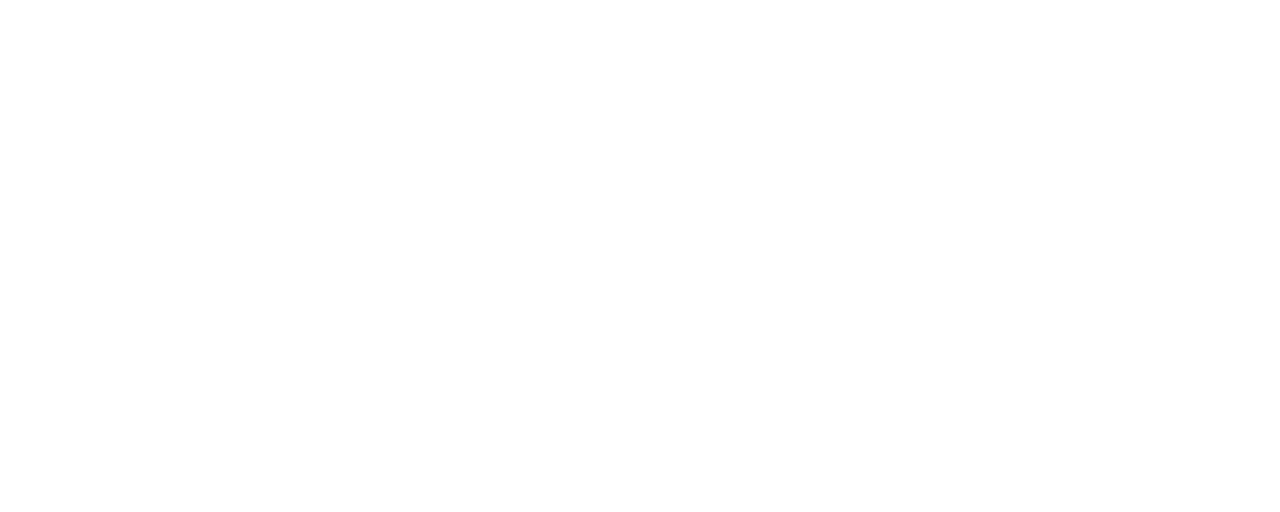
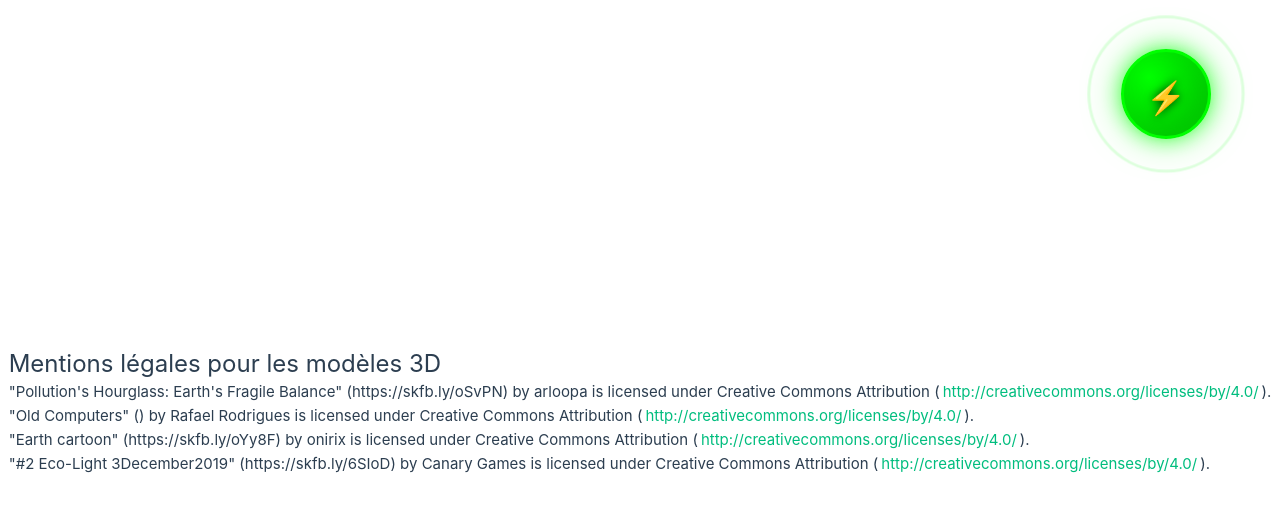
Before and after one commit to BollSudo/NDI2025, a Vue app: page /legals in a window 1280 px wide. Before the commit this address had no page. Shown: the top 512 px of the page. Built offline with nearby package versions, Linux system fonts and the light colour scheme; some icons are missing.

Commit message:
feat: mentions légales

```diff
--- a/src/components/CircularNavbar.vue
+++ b/src/components/CircularNavbar.vue
@@ -142,7 +142,7 @@
         <div
           v-if="isExpanded"
           @click="toggleMenu"
-          class="fixed inset-0 bg-black/70 backdrop-blur-sm pointer-events-auto navbar-overlay"
+          class="fixed inset-0 pointer-events-auto navbar-overlay"
         ></div>
       </transition>
 
--- a/src/components/ComputersModel.vue
+++ b/src/components/ComputersModel.vue
@@ -4,6 +4,9 @@
 import { GLTFLoader } from 'three/examples/jsm/loaders/GLTFLoader.js'
 import { OrbitControls } from 'three/examples/jsm/controls/OrbitControls.js'
 import ExploreNIRD from '@/components/ExploreNIRD.vue'
+import { useRouter } from 'vue-router'
+
+const router = useRouter()
 
 const container = ref<HTMLDivElement>()
 const showNextComponent = ref(false)
@@ -92,6 +95,10 @@
   renderer.render(scene, camera)
 }
 
+const navigateTo = (route: string) => {
+  router.push(route)
+}
+
 function onResize() {
   camera.aspect = window.innerWidth / window.innerHeight
   camera.updateProjectionMatrix()
@@ -146,4 +153,5 @@
       </div>
     </transition>
   </div>
+  <div class="fixed right-0 bottom-0"><button class="hover:underline" @click="navigateTo('legals')">Mentions Légales</button></div>
 </template>
--- a/src/router/index.ts
+++ b/src/router/index.ts
@@ -5,6 +5,7 @@
 import QuizzView from '@/views/QuizzView.vue'
 import ChatBot from '../views/ChatbotView.vue'
 import AudioView from '../views/AudioView.vue'
+import LegalView from '@/views/LegalView.vue'
 
 const routes = [
   { path: '/', name: 'home', component: HomeView },
@@ -12,6 +13,7 @@
   {path: '/quizz', name: 'quizz', component: QuizzView},
   {path: '/chatbot', name: 'chatbot', component: ChatBot},
   {path: '/audio', name: 'audio', component: AudioView},
+  {path: '/legals', name: 'legals', component: LegalView},
   {path: '/random', name: 'random', redirect: () => {
       const availableRoutes = routes.filter(r => r.path !== '/random');
       const randomIndex = Math.floor(Math.random() * availableRoutes.length);
--- /dev/null
+++ b/src/views/LegalView.vue
@@ -0,0 +1,32 @@
+<script setup lang="ts">
+
+import CircularNavbar from '@/components/CircularNavbar.vue'
+</script>
+
+<template>
+  <circular-navbar></circular-navbar>
+  <div class="overflow-hidden">
+    <h1 class="text-2xl font-bold">Mentions légales pour les modèles 3D</h1>
+    <ul>
+      <li>
+        "Pollution's Hourglass: Earth's Fragile Balance" (https://skfb.ly/oSvPN) by arloopa is licensed under Creative Commons Attribution (<a
+        href="http://creativecommons.org/licenses/by/4.0/">http://creativecommons.org/licenses/by/4.0/</a>).
+      </li>
+      <li>
+        "Old Computers" () by Rafael Rodrigues is licensed under Creative Commons Attribution (<a
+        href="http://creativecommons.org/licenses/by/4.0/">http://creativecommons.org/licenses/by/4.0/</a>).
+      </li>
+      <li>
+        "Earth cartoon" (https://skfb.ly/oYy8F) by onirix is licensed under Creative Commons Attribution (<a
+        href="http://creativecommons.org/licenses/by/4.0/">http://creativecommons.org/licenses/by/4.0/</a>).
+      </li>
+      <li>
+        "#2 Eco-Light 3December2019" (https://skfb.ly/6SIoD) by Canary Games is licensed under Creative Commons Attribution (<a href="http://creativecommons.org/licenses/by/4.0/">http://creativecommons.org/licenses/by/4.0/</a>).
+      </li>
+    </ul>
+  </div>
+</template>
+
+<style scoped>
+
+</style>
```
